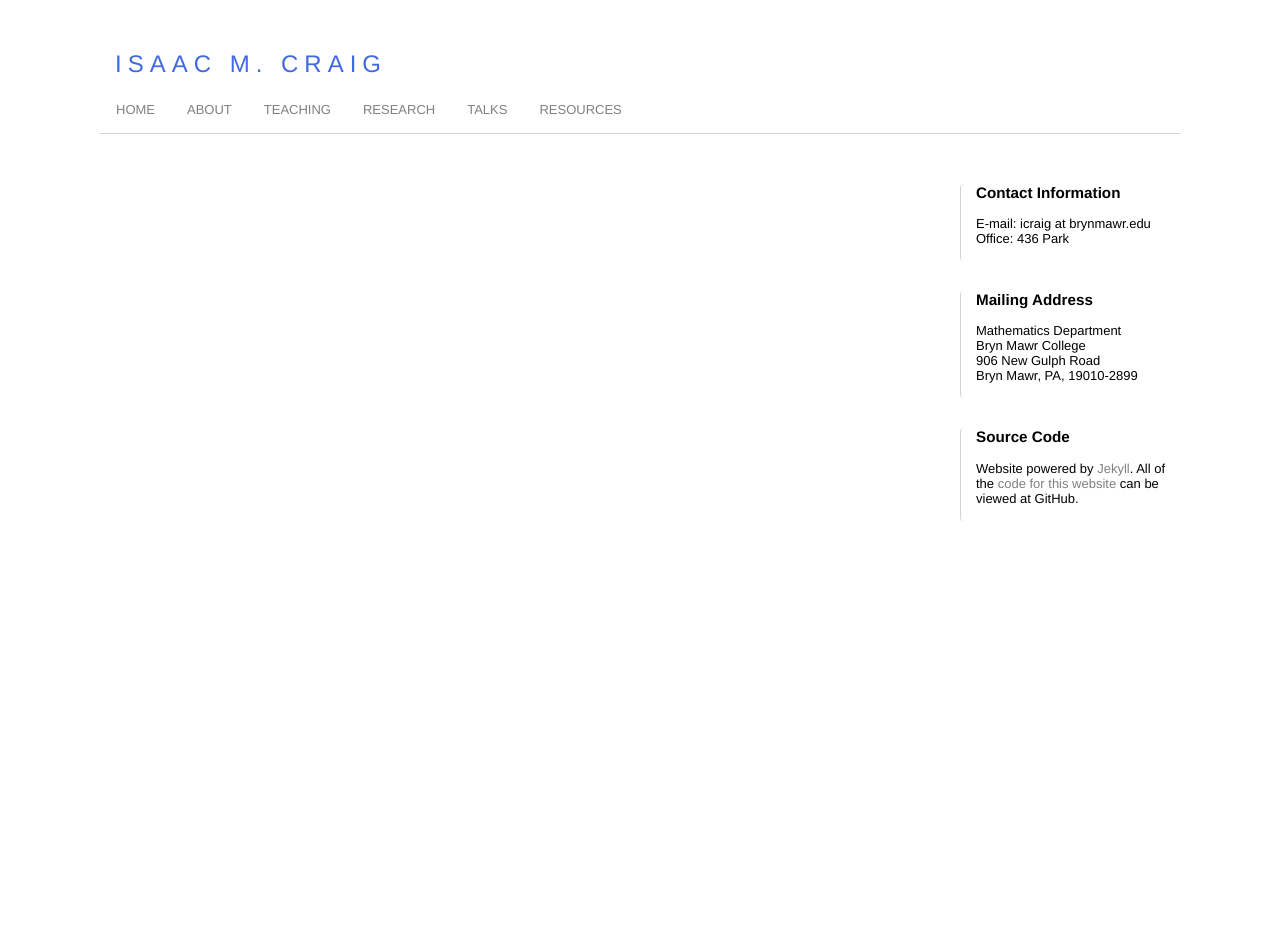
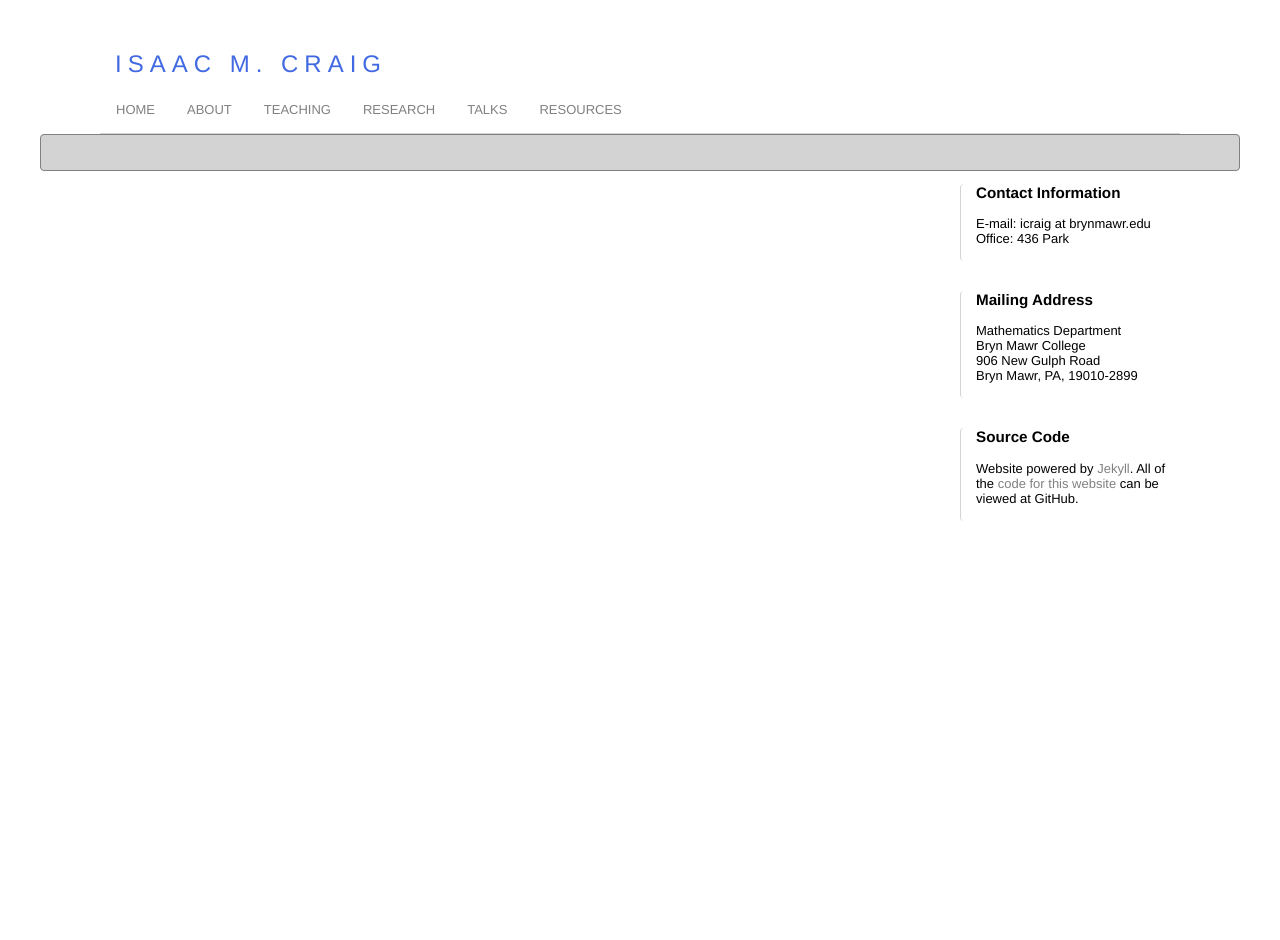
Before and after one commit to isundberg/isaacmc.github.io, a Jekyll site: the page built from index.html, in a window 1280 px wide. Built offline with Jekyll 4.4.1, drawn with Linux system fonts in a browser that asks for light colours.

Commit message:
Update index.css

```diff
--- a/css/index.css
+++ b/css/index.css
@@ -77,6 +77,9 @@ a {
 
 #content {
 	padding: 35px 0px 0px 75px;
+	background-color: lightgray;
+	border: 1px solid gray;
+	border-radius: 4px;
 }
 
 #footer {
```
